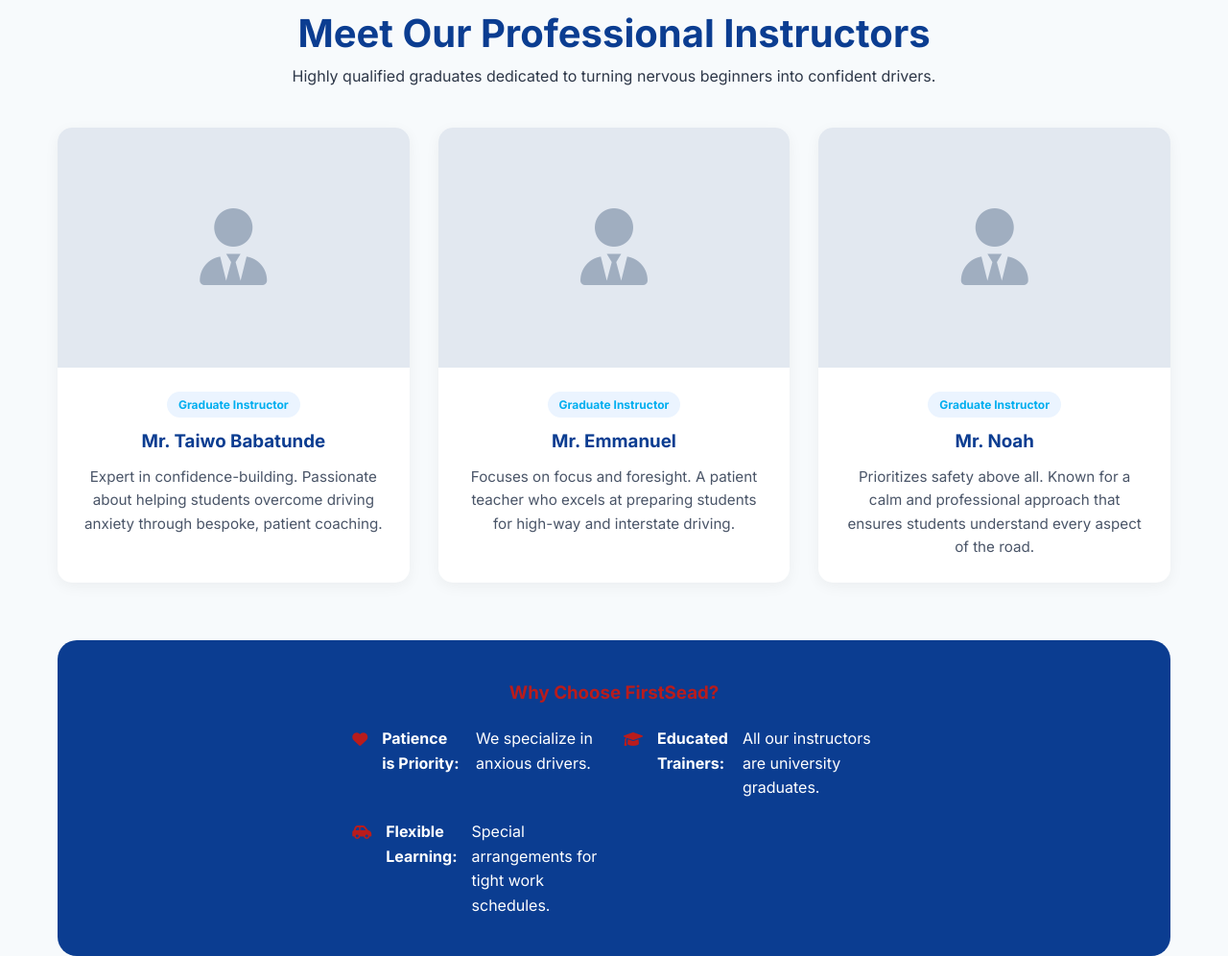
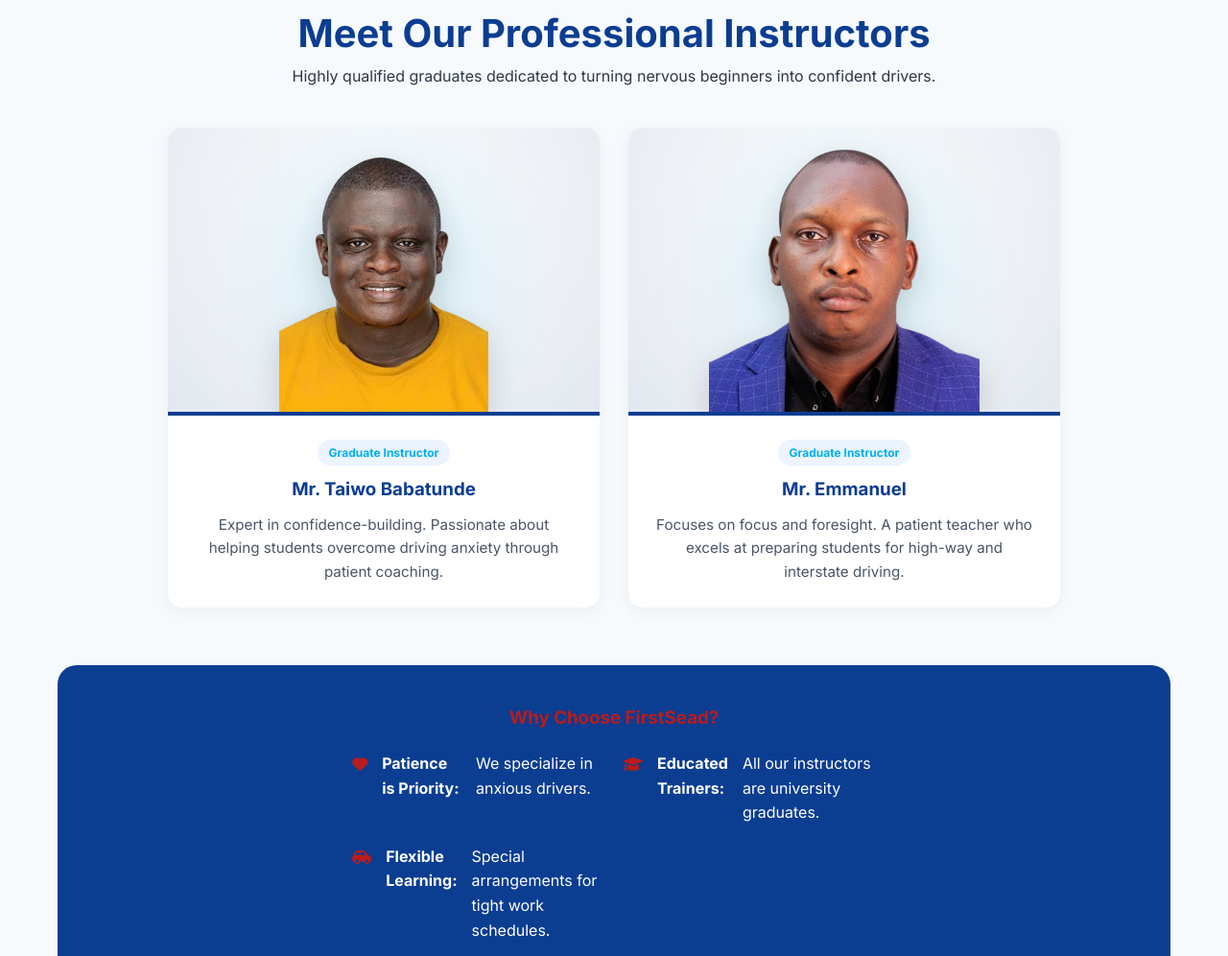
Before and after one commit to Hadelany/firstsead-driving-school, a website built with Vite: page index.html in a window 1280 px wide. Shown: the part 1607-2603 px from the top of the page at 96% size. Built offline with nearby package versions, Linux system fonts and the light colour scheme.

Commit message:
Update: Removed instructor Noah and associated testimonials

```diff
--- a/index.html
+++ b/index.html
@@ -223,32 +223,23 @@
 
           <div class="instructor-grid">
             <!-- Instructor 1: Mr. Taiwo -->
-            <div class="instructor-card">
+            <div class="instructor-card reveal">
               <div class="instructor-img">
-                <!-- Placeholder until photo is ready -->
-                <div class="placeholder-avatar">
-                  <i class="fas fa-user-tie"></i>
-                </div>
-                <!-- <img src="/images/taiwo.jpg" alt="Mr. Taiwo Babatunde"> -->
+                <img src="/Assets/taiwo.png" alt="Mr. Taiwo Babatunde" />
               </div>
               <div class="instructor-info">
                 <span class="qualification-badge">Graduate Instructor</span>
                 <h3>Mr. Taiwo Babatunde</h3>
                 <p>
                   Expert in confidence-building. Passionate about helping
-                  students overcome driving anxiety through bespoke, patient
-                  coaching.
+                  students overcome driving anxiety through patient coaching.
                 </p>
               </div>
             </div>
-
             <!-- Instructor 2: Mr. Emmanuel -->
-            <div class="instructor-card">
+            <div class="instructor-card reveal">
               <div class="instructor-img">
-                <div class="placeholder-avatar">
-                  <i class="fas fa-user-tie"></i>
-                </div>
-                <!-- <img src="/images/emmanuel.jpg" alt="Mr. Emmanuel"> -->
+                <img src="/Assets/emmanuel.png" alt="Mr. Emmanuel" />
               </div>
               <div class="instructor-info">
                 <span class="qualification-badge">Graduate Instructor</span>
@@ -259,27 +250,7 @@
                 </p>
               </div>
             </div>
-
-            <!-- Instructor 3: Mr. Noah -->
-            <div class="instructor-card">
-              <div class="instructor-img">
-                <div class="placeholder-avatar">
-                  <i class="fas fa-user-tie"></i>
-                </div>
-                <!-- <img src="/images/noah.jpg" alt="Mr. Noah"> -->
-              </div>
-              <div class="instructor-info">
-                <span class="qualification-badge">Graduate Instructor</span>
-                <h3>Mr. Noah</h3>
-                <p>
-                  Prioritizes safety above all. Known for a calm and
-                  professional approach that ensures students understand every
-                  aspect of the road.
-                </p>
-              </div>
-            </div>
           </div>
-
           <!-- Why Us / Philosophy (Based on Client's specific answers) -->
           <div class="philosophy-box">
             <div class="philosophy-text">
@@ -305,7 +276,6 @@
           </div>
         </div>
       </section>
-      <!-- Testimonials Section -->
       <!-- Testimonials Section -->
       <section id="testimonials" class="testimonials reveal">
         <div class="container">
@@ -367,24 +337,6 @@
                 </p>
                 <div class="reviewer-info">
                   <div class="reviewer-name">Lucy Akinpelu</div>
-                  <div class="review-stars">
-                    <i class="fas fa-star"></i><i class="fas fa-star"></i
-                    ><i class="fas fa-star"></i><i class="fas fa-star"></i
-                    ><i class="fas fa-star"></i>
-                  </div>
-                </div>
-              </div>
-
-              <!-- Slide 4: Kelly Toluwani -->
-              <div class="testimonial-card">
-                <div class="quote-icon"><i class="fas fa-quote-left"></i></div>
-                <p>
-                  "I wanted a calm, professional instructor. Noah is all this
-                  and more! He explains all aspects of driving and makes sure
-                  you understand. I always felt safe and calm."
-                </p>
-                <div class="reviewer-info">
-                  <div class="reviewer-name">Kelly Toluwani</div>
                   <div class="review-stars">
                     <i class="fas fa-star"></i><i class="fas fa-star"></i
                     ><i class="fas fa-star"></i><i class="fas fa-star"></i
--- a/src/style.css
+++ b/src/style.css
@@ -429,9 +429,13 @@ a {
 
 .instructor-grid {
   display: grid;
-  grid-template-columns: repeat(auto-fit, minmax(300px, 1fr));
+  grid-template-columns: repeat(
+    auto-fit,
+    minmax(300px, 450px)
+  ); /* Limits max width */
   gap: 30px;
   margin-top: 40px;
+  justify-content: center; /* Centers the two cards on the page */
 }
 
 .instructor-card {
@@ -448,11 +452,28 @@ a {
 }
 
 .instructor-img {
-  height: 250px;
-  background: #e2e8f0;
+  height: 300px;
+  /* A clean, professional studio-style gradient */
+  background: radial-gradient(circle at 50% 30%, #ffffff 0%, #e2e8f0 100%);
   display: flex;
-  align-items: center;
+  align-items: flex-end; /* Sits the instructor on the bottom edge */
   justify-content: center;
+  overflow: hidden;
+  position: relative;
+  border-bottom: 4px solid var(--primary-color); /* Matches your brand navy */
+}
+/* Add a subtle brand-colored 'Halo' behind them */
+.instructor-img::before {
+  content: "";
+  position: absolute;
+  top: 15%;
+  width: 200px;
+  height: 200px;
+  background: var(--accent-color); /* Your logo's light blue */
+  filter: blur(60px);
+  opacity: 0.15;
+  border-radius: 50%;
+  z-index: 0;
 }
 
 .placeholder-avatar {
@@ -461,11 +482,18 @@ a {
 }
 
 .instructor-img img {
-  width: 100%;
-  height: 100%;
-  object-fit: cover;
+  height: 95%; /* Leaves a tiny bit of breathing room at the top */
+  width: auto;
+  object-fit: contain; /* Ensures they don't look stretched or cut off */
+  z-index: 1;
+  /* Adds a soft shadow so they look 3D and real */
+  filter: drop-shadow(0 10px 15px rgba(0, 0, 0, 0.15));
+  transition: transform 0.3s ease;
 }
 
+.instructor-card:hover .instructor-img img {
+  transform: scale(1.05) translateY(-5px); /* Professional 'lean-in' effect */
+}
 .instructor-info {
   padding: 25px;
 }
```
Also changed, not shown: public/Assets/emmanuel.png (added), public/Assets/taiwo.png (added).
